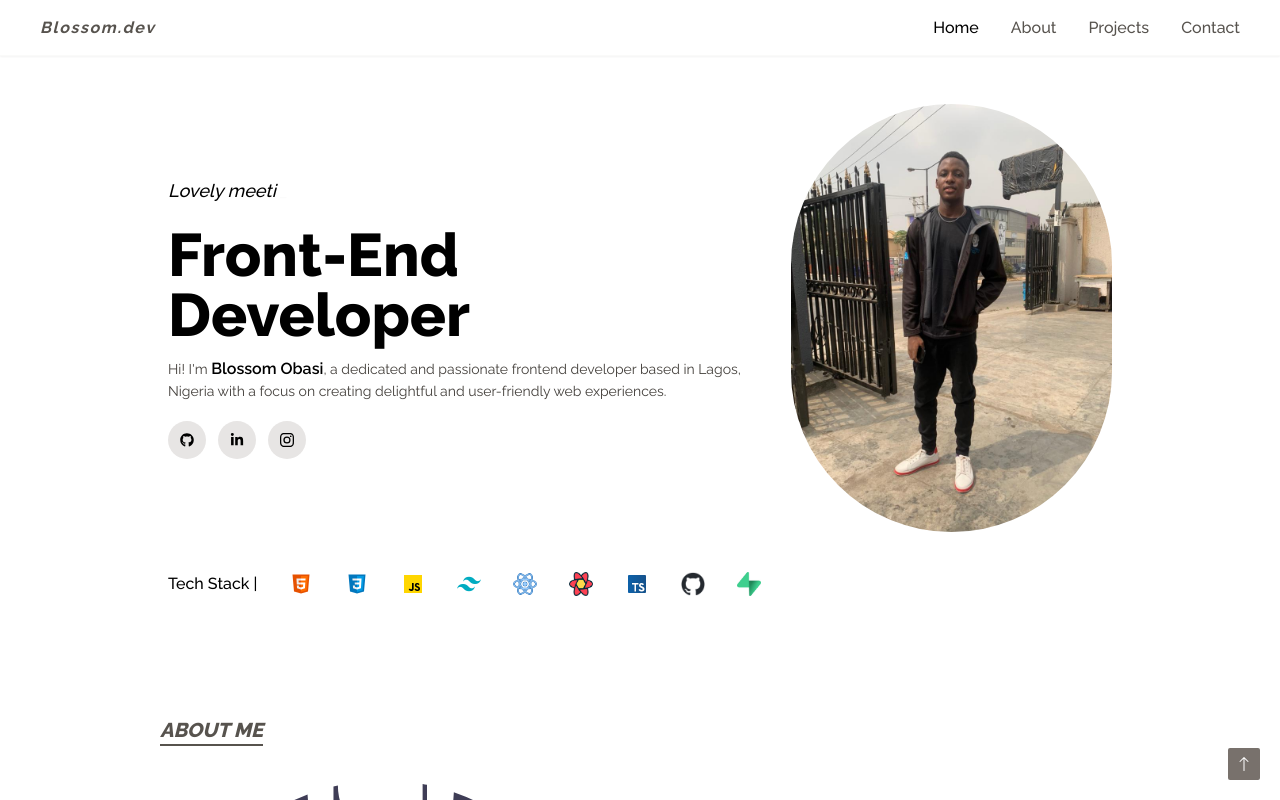
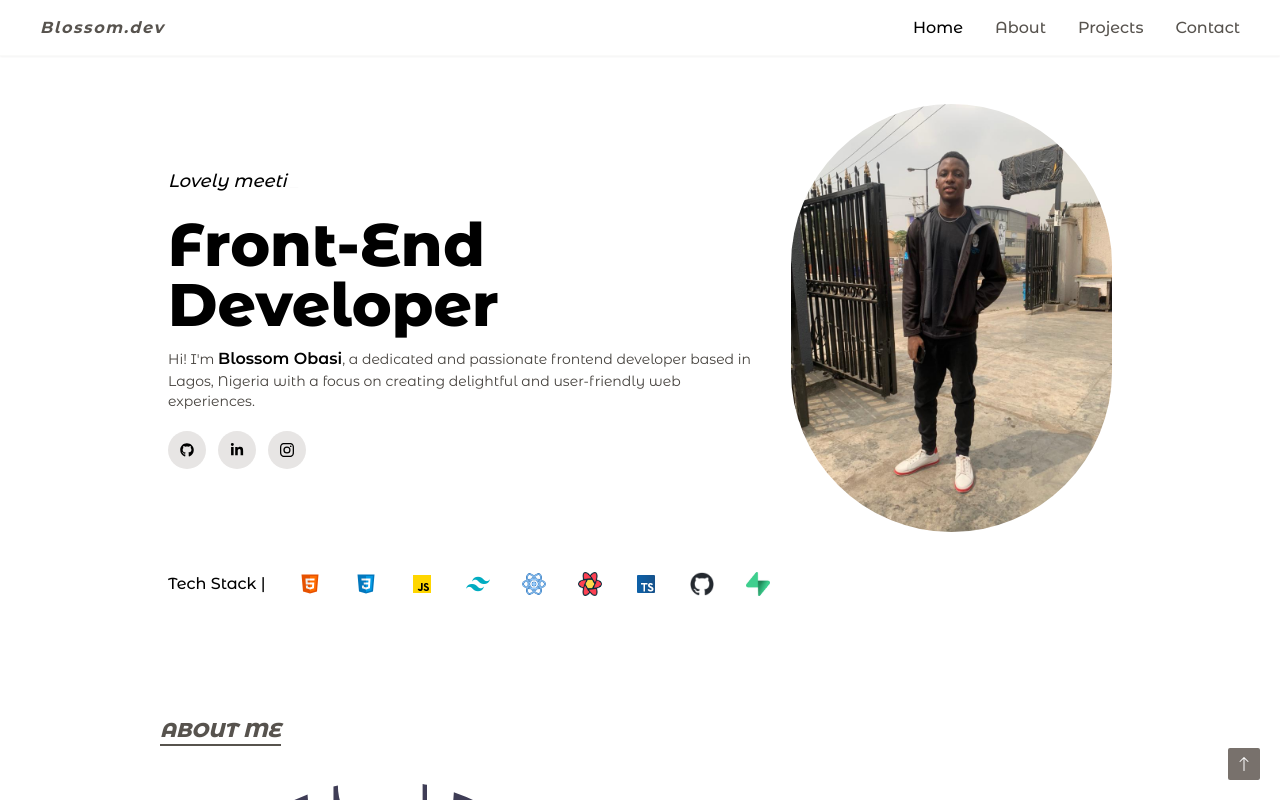
Before and after one commit to blossomobasi/blossoms-portfolio, a Next.js app: page / in a window 1280 px wide. Built offline with nearby package versions, Linux system fonts and the light colour scheme.

Commit message:
Change font family to montserrat

```diff
--- a/src/app/layout.tsx
+++ b/src/app/layout.tsx
@@ -1,18 +1,19 @@
 import type { Metadata } from "next";
-// import { Montserrat_Alternates } from "next/font/google";
-import { Raleway } from "next/font/google";
+import { Montserrat_Alternates } from "next/font/google";
+// import { Exo_2 } from "next/font/google";
 
 import "./globals.css";
 import NavBar from "@/components/NavBar";
 
-// const montserrat_alternates = Montserrat_Alternates({
-// weight: ["100", "200", "300", "400", "500", "600", "700", "800", "900"],
-//   subsets: ["latin"],
-// });
-const raleway = Raleway({
+const montserrat_alternates = Montserrat_Alternates({
   weight: ["100", "200", "300", "400", "500", "600", "700", "800", "900"],
   subsets: ["latin"],
 });
+
+// const exo_2 = Exo_2({
+//   weight: ["100", "200", "300", "400", "500", "600", "700", "800", "900"],
+//   subsets: ["latin"],
+// });
 
 export const metadata: Metadata = {
   title: "Blossom Obasi",
@@ -26,7 +27,11 @@ export default function RootLayout({
 }>) {
   return (
     <html lang="en">
-      <body className={raleway.className + " flex flex-col items-center"}>
+      <body
+        className={
+          montserrat_alternates.className + " flex flex-col items-center"
+        }
+      >
         <NavBar />
         <div className="max-w-[100rem]">{children}</div>
       </body>
```
